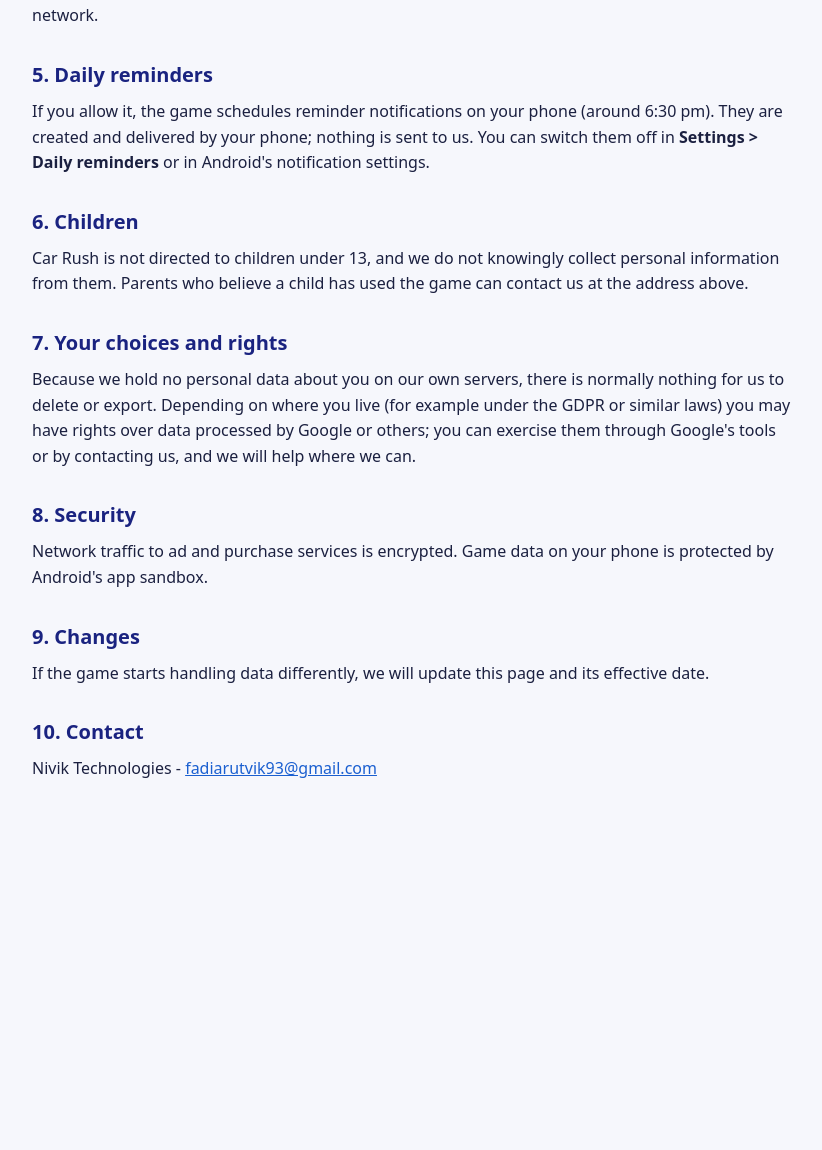
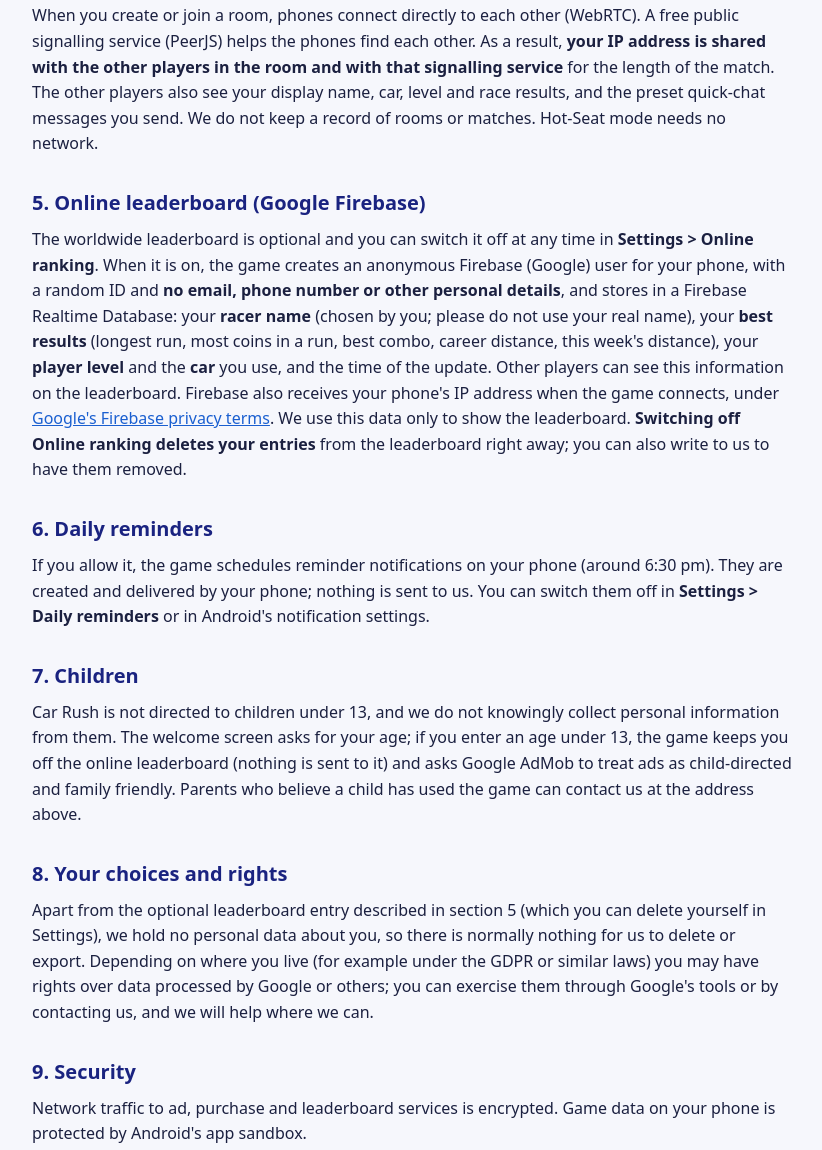
Before and after one commit to fadiarutvik93/carrush-legal, a plain HTML site: page index.html in a window 1280 px wide. Shown: the part 954-2104 px from the top of the page, without its empty margins (228-1050 px from the left). Before the commit the page ends 1804 px from the top, so only its background shows below. Drawn offline with Linux system fonts and the light colour scheme.

Commit message:
Add files via upload

```diff
--- a/index.html
+++ b/index.html
@@ -18,12 +18,12 @@
 <body>
 <main>
 <h1>Car Rush - Privacy Policy</h1>
-<p class="meta">Effective 4 November 2026. Published by Nivik Technologies. Contact: <a href="mailto:fadiarutvik93@gmail.com">fadiarutvik93@gmail.com</a></p>
+<p class="meta">Effective 12 November 2026. Published by Nivik Technologies. Contact: <a href="mailto:fadiarutvik93@gmail.com">fadiarutvik93@gmail.com</a></p>
 
-<p>Car Rush ("the game") is a free 3D endless-driving game for Android. This page explains what information the game and the services it uses handle. In short: the game has <b>no accounts</b>, and Nivik Technologies runs <b>no servers that store your data</b>. Your progress stays on your phone.</p>
+<p>Car Rush ("the game") is a free 3D endless-driving game for Android. This page explains what information the game and the services it uses handle. In short: the game has <b>no sign-up and no login</b>, and your progress stays on your phone. The only thing we store online is your optional entry on the worldwide leaderboard (section 5).</p>
 
 <h2>1. What stays on your phone</h2>
-<p>Your coins, gems, cars, upgrades, missions, settings, display name, scores and a random player ID are saved on your device only. We never receive them. You can delete all of it at any time with <b>Settings &gt; Reset progress</b>, or by uninstalling the game. If you use Android's backup, Google may back up this saved data to your Google account under Google's own terms.</p>
+<p>Your coins, gems, cars, upgrades, missions, settings, display name, scores and a random player ID are saved on your device only. The same goes for the first name, last name and age you may enter on the welcome screen: they stay on your phone and are never sent to us or anyone else; only the short racer name made from them (for example "Rutvik S.", which shows just the first letter of your last name) can appear on the online leaderboard, and only if you are 13 or older. We never receive them. You can delete all of it at any time with <b>Settings &gt; Reset progress</b>, or by uninstalling the game. If you use Android's backup, Google may back up this saved data to your Google account under Google's own terms.</p>
 
 <h2>2. Ads (Google AdMob)</h2>
 <p>The game shows optional rewarded ads and, after some game-overs, an interstitial ad, using Google AdMob. When an ad is requested, the Google Mobile Ads SDK automatically collects and shares with Google, for advertising, analytics and fraud prevention: your device's <b>IP address</b> (from which a general location may be estimated), <b>ad interactions</b> such as taps and views, <b>diagnostic information</b> about the app and SDK, and the <b>Android advertising ID</b> and app-set ID. This data is encrypted in transit. You can reset or delete your advertising ID, and limit ad personalisation, in Android's Settings (Google &gt; Ads). More information: <a href="https://policies.google.com/technologies/ads">policies.google.com/technologies/ads</a>. Players who buy the Ad-Free item or the VIP pass see no ads.</p>
@@ -34,22 +34,25 @@
 <h2>4. Multiplayer</h2>
 <p>When you create or join a room, phones connect directly to each other (WebRTC). A free public signalling service (PeerJS) helps the phones find each other. As a result, <b>your IP address is shared with the other players in the room and with that signalling service</b> for the length of the match. The other players also see your display name, car, level and race results, and the preset quick-chat messages you send. We do not keep a record of rooms or matches. Hot-Seat mode needs no network.</p>
 
-<h2>5. Daily reminders</h2>
+<h2>5. Online leaderboard (Google Firebase)</h2>
+<p>The worldwide leaderboard is optional and you can switch it off at any time in <b>Settings &gt; Online ranking</b>. When it is on, the game creates an anonymous Firebase (Google) user for your phone, with a random ID and <b>no email, phone number or other personal details</b>, and stores in a Firebase Realtime Database: your <b>racer name</b> (chosen by you; please do not use your real name), your <b>best results</b> (longest run, most coins in a run, best combo, career distance, this week's distance), your <b>player level</b> and the <b>car</b> you use, and the time of the update. Other players can see this information on the leaderboard. Firebase also receives your phone's IP address when the game connects, under <a href="https://firebase.google.com/support/privacy">Google's Firebase privacy terms</a>. We use this data only to show the leaderboard. <b>Switching off Online ranking deletes your entries</b> from the leaderboard right away; you can also write to us to have them removed.</p>
+
+<h2>6. Daily reminders</h2>
 <p>If you allow it, the game schedules reminder notifications on your phone (around 6:30 pm). They are created and delivered by your phone; nothing is sent to us. You can switch them off in <b>Settings &gt; Daily reminders</b> or in Android's notification settings.</p>
 
-<h2>6. Children</h2>
-<p>Car Rush is not directed to children under 13, and we do not knowingly collect personal information from them. Parents who believe a child has used the game can contact us at the address above.</p>
+<h2>7. Children</h2>
+<p>Car Rush is not directed to children under 13, and we do not knowingly collect personal information from them. The welcome screen asks for your age; if you enter an age under 13, the game keeps you off the online leaderboard (nothing is sent to it) and asks Google AdMob to treat ads as child-directed and family friendly. Parents who believe a child has used the game can contact us at the address above.</p>
 
-<h2>7. Your choices and rights</h2>
-<p>Because we hold no personal data about you on our own servers, there is normally nothing for us to delete or export. Depending on where you live (for example under the GDPR or similar laws) you may have rights over data processed by Google or others; you can exercise them through Google's tools or by contacting us, and we will help where we can.</p>
+<h2>8. Your choices and rights</h2>
+<p>Apart from the optional leaderboard entry described in section 5 (which you can delete yourself in Settings), we hold no personal data about you, so there is normally nothing for us to delete or export. Depending on where you live (for example under the GDPR or similar laws) you may have rights over data processed by Google or others; you can exercise them through Google's tools or by contacting us, and we will help where we can.</p>
 
-<h2>8. Security</h2>
-<p>Network traffic to ad and purchase services is encrypted. Game data on your phone is protected by Android's app sandbox.</p>
+<h2>9. Security</h2>
+<p>Network traffic to ad, purchase and leaderboard services is encrypted. Game data on your phone is protected by Android's app sandbox.</p>
 
-<h2>9. Changes</h2>
+<h2>10. Changes</h2>
 <p>If the game starts handling data differently, we will update this page and its effective date.</p>
 
-<h2>10. Contact</h2>
+<h2>11. Contact</h2>
 <p>Nivik Technologies - <a href="mailto:fadiarutvik93@gmail.com">fadiarutvik93@gmail.com</a></p>
 </main>
 </body>
```
